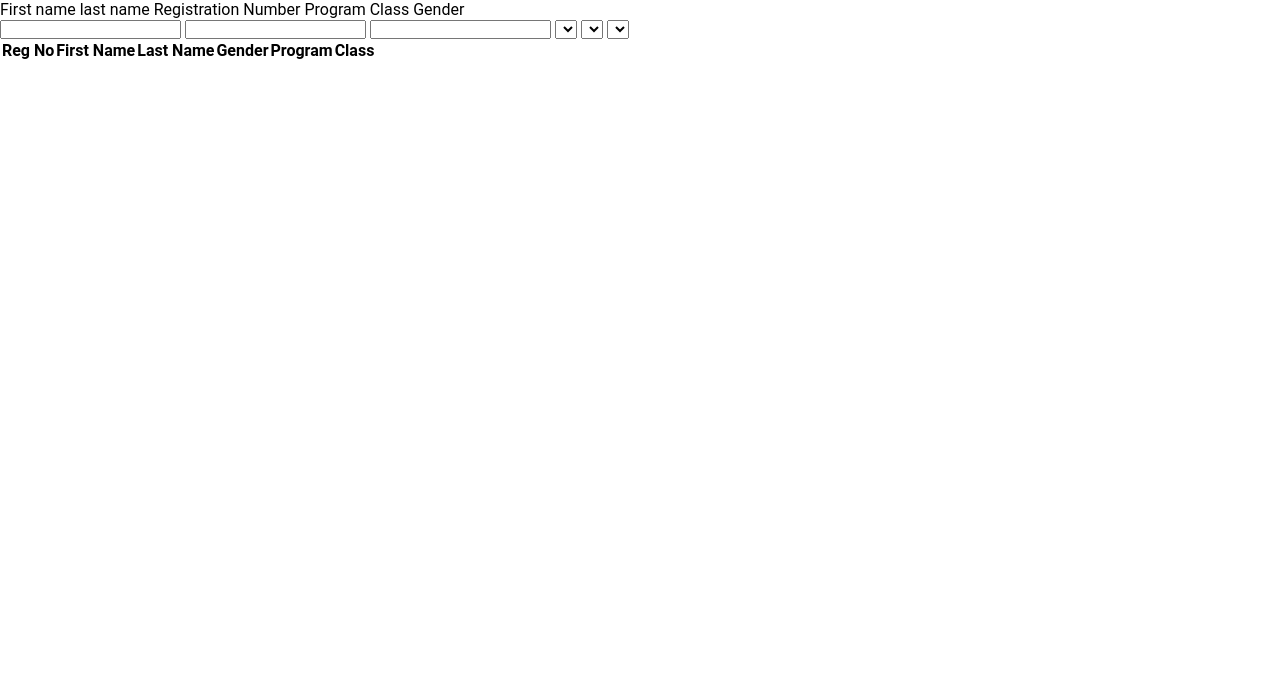
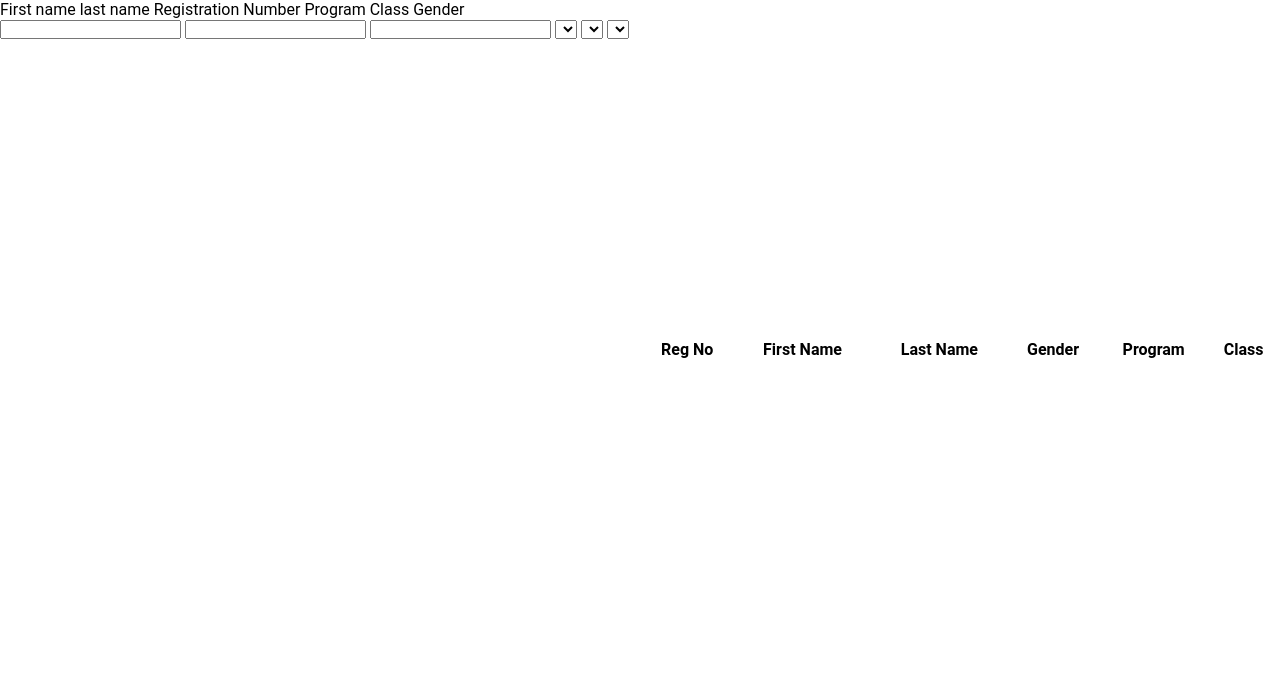
Before and after one commit to PhoenixTech2003/SMIS-assessment-module, a Flask app: page / in a window 1280 px wide. Shown: the part 102-800 px from the top of the page. Run offline with Flask 3, Linux system fonts and the light colour scheme; lists and menus that the app fills with data are empty; some web fonts are replaced.

Commit message:
chore: Update main layout to use CSS grid

```diff
--- a/static/css/style.css
+++ b/static/css/style.css
@@ -14,6 +14,10 @@ body{
     font-family: "roboto";
 
 }
+main{
+    display: grid;
+    grid-template-columns: 1fr 1fr;
+}
 header{
     display: flex;
     justify-content: center;
```
